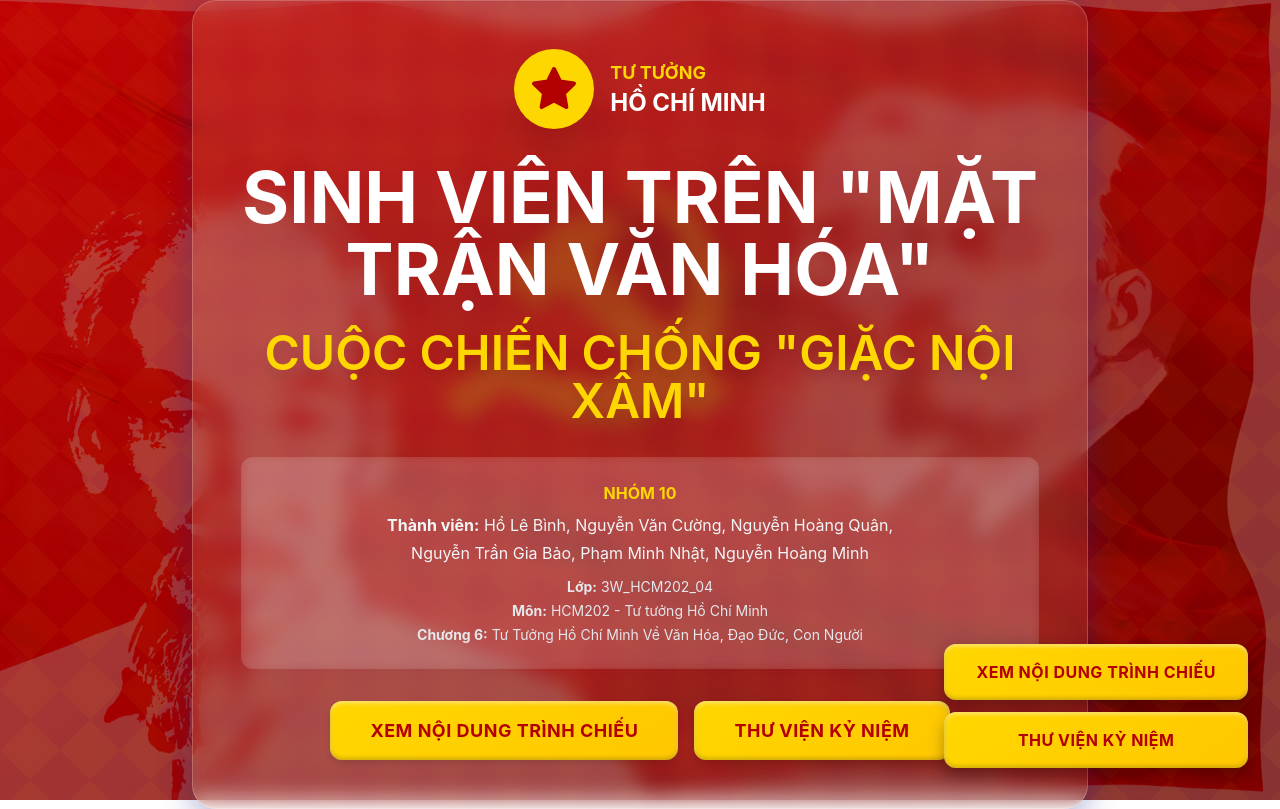
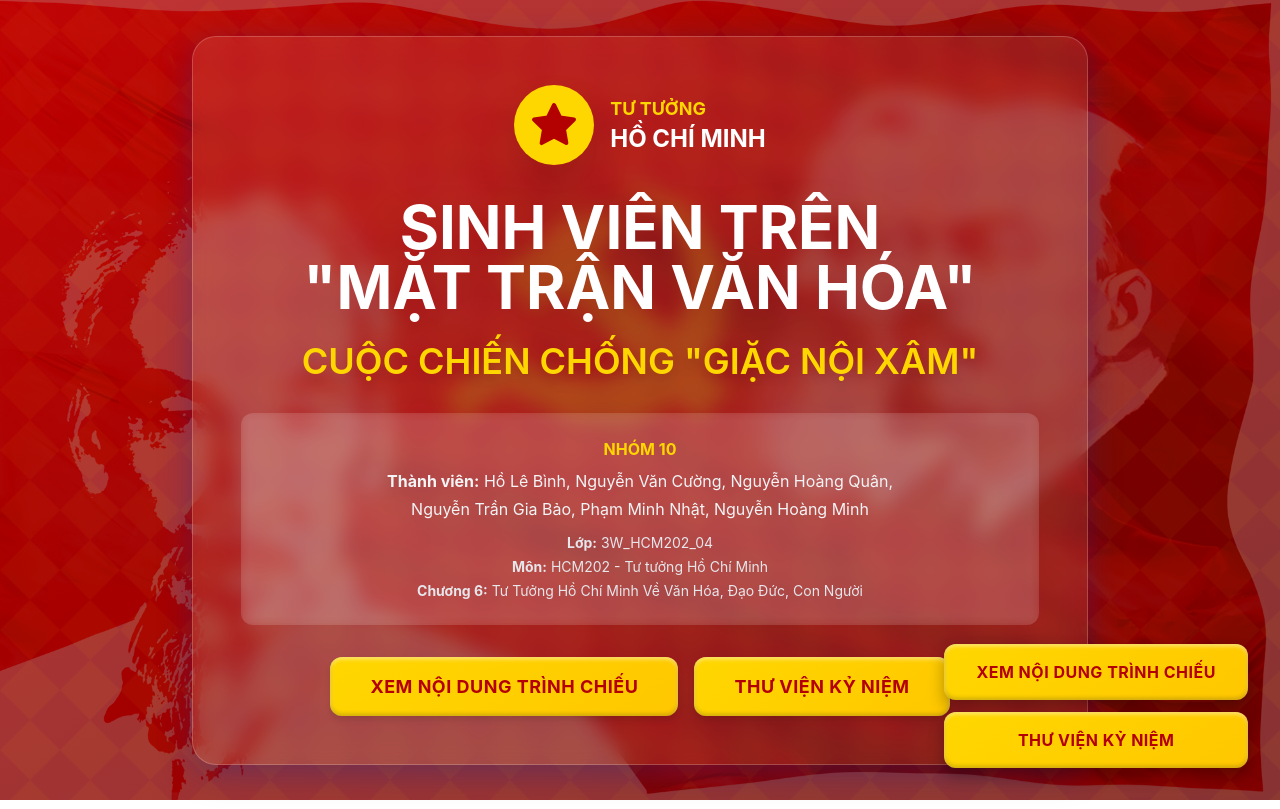
Before and after one commit to nhatphammyt-collab/kethuatthcm-202, a React (Vite) app: page / in a window 1280 px wide. Shown: the top 809 px of the page. Built offline with nearby package versions, Linux system fonts and the light colour scheme.

Commit message:
Fix text wrapping: keep quoted phrases on same line and adjust font sizes for better layout

```diff
--- a/src/pages/LandingPage.tsx
+++ b/src/pages/LandingPage.tsx
@@ -98,11 +98,11 @@ export default function LandingPage() {
                 <div className="text-white font-bold text-2xl">HỒ CHÍ MINH</div>
               </div>
             </div>
-            <h1 className="text-5xl md:text-7xl font-bold text-white mb-6 drop-shadow-2xl">
-              SINH VIÊN TRÊN "MẶT TRẬN VĂN HÓA"
+            <h1 className="text-4xl md:text-6xl font-bold text-white mb-6 drop-shadow-2xl">
+              SINH VIÊN TRÊN <span className="whitespace-nowrap">"MẶT TRẬN VĂN HÓA"</span>
             </h1>
-            <h2 className="text-3xl md:text-5xl font-semibold text-[#FFD700] mb-8 drop-shadow-xl">
-              CUỘC CHIẾN CHỐNG "GIẶC NỘI XÂM"
+            <h2 className="text-2xl md:text-4xl font-semibold text-[#FFD700] mb-8 drop-shadow-xl">
+              CUỘC CHIẾN CHỐNG <span className="whitespace-nowrap">"GIẶC NỘI XÂM"</span>
             </h2>
             <div className="bg-white/10 backdrop-blur-sm rounded-xl p-6 mb-8 text-sm md:text-base">
               <p className="text-[#FFD700] font-bold mb-2">NHÓM 10</p>
```
